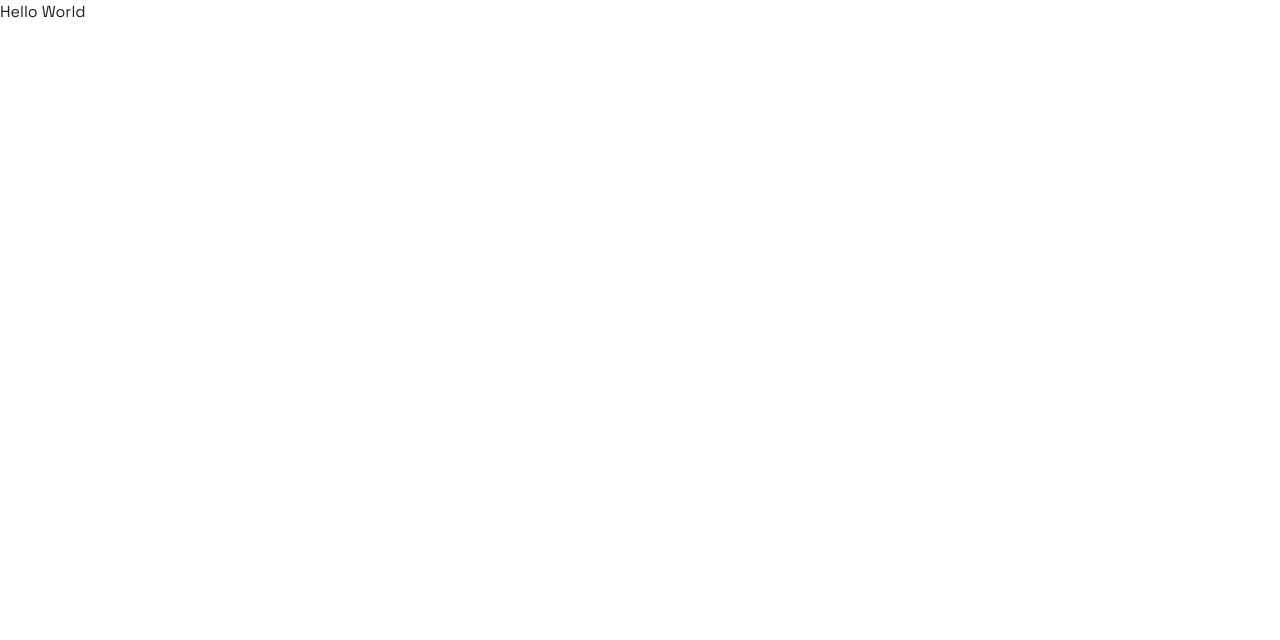
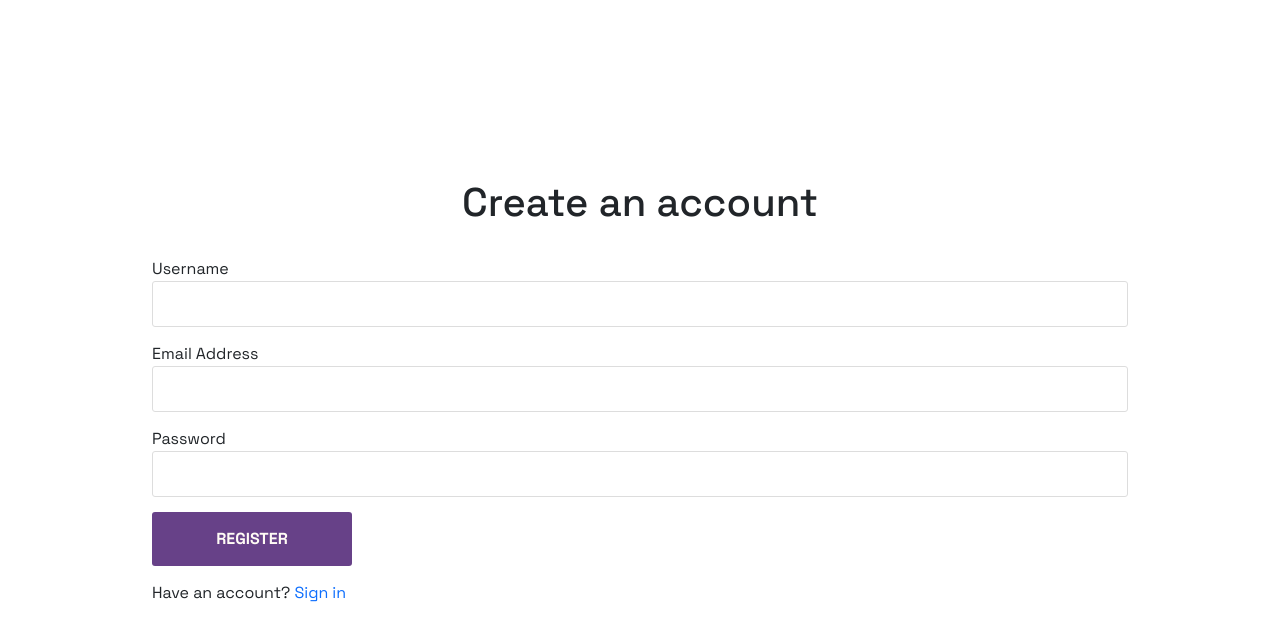
Before and after one commit to ConMan7X/ParmiWebsite, a React (Vite) app in the folder client/: page /register in a window 1280 px wide. Shown: the top 640 px of the page. Built offline with nearby package versions, Linux system fonts and the light colour scheme.

Commit message:
added components

```diff
--- a/client/src/App.tsx
+++ b/client/src/App.tsx
@@ -1,9 +1,29 @@
-function App() {
+import { BrowserRouter, Route, Routes } from "react-router-dom";
+
+import Register from "./components/Register";
+
+import Login from "./components/Login";
+
+import Home from "./components/Home";
+
+import Replies from "./components/Replies";
+
+const App = () => {
   return (
     <div>
-      <p>Hello World</p>
+      <BrowserRouter>
+        <Routes>
+          <Route path="/" element={<Login />} />
+
+          <Route path="/register" element={<Register />} />
+
+          <Route path="/dashboard" element={<Home />} />
+
+          <Route path="/:id/replies" element={<Replies />} />
+        </Routes>
+      </BrowserRouter>
     </div>
   );
-}
+};
 
 export default App;
--- /dev/null
+++ b/client/src/components/Home.tsx
@@ -0,0 +1,43 @@
+import { useState } from "react";
+
+import Nav from "./Nav";
+
+const Home = () => {
+  const [thread, setThread] = useState("");
+
+  const handleSubmit = (e) => {
+    e.preventDefault();
+
+    console.log({ thread });
+
+    setThread("");
+  };
+
+  return (
+    <>
+      <Nav />
+
+      <main className="home">
+        <h2 className="homeTitle">Create a Thread</h2>
+
+        <form className="homeForm" onSubmit={handleSubmit}>
+          <div className="home__container">
+            <label htmlFor="thread">Title / Description</label>
+
+            <input
+              type="text"
+              name="thread"
+              required
+              value={thread}
+              onChange={(e) => setThread(e.target.value)}
+            />
+          </div>
+
+          <button className="homeBtn">CREATE THREAD</button>
+        </form>
+      </main>
+    </>
+  );
+};
+
+export default Home;
--- /dev/null
+++ b/client/src/components/Login.tsx
@@ -0,0 +1,57 @@
+import { useState } from "react";
+
+import { Link, useNavigate } from "react-router-dom";
+
+const Login = () => {
+  const [email, setEmail] = useState("");
+
+  const [password, setPassword] = useState("");
+
+  const handleSubmit = (e) => {
+    e.preventDefault();
+
+    console.log({ email, password });
+
+    setEmail("");
+
+    setPassword("");
+  };
+
+  return (
+    <main className="login">
+      <h1 className="loginTitle">Log into your account</h1>
+
+      <form className="loginForm" onSubmit={handleSubmit}>
+        <label htmlFor="email">Email Address</label>
+
+        <input
+          type="text"
+          name="email"
+          id="email"
+          required
+          value={email}
+          onChange={(e) => setEmail(e.target.value)}
+        />
+
+        <label htmlFor="password">Password</label>
+
+        <input
+          type="password"
+          name="password"
+          id="password"
+          required
+          value={password}
+          onChange={(e) => setPassword(e.target.value)}
+        />
+
+        <button className="loginBtn">SIGN IN</button>
+
+        <p>
+          Don't have an account? <Link to="/register">Create one</Link>
+        </p>
+      </form>
+    </main>
+  );
+};
+
+export default Login;
--- /dev/null
+++ b/client/src/components/Nav.tsx
@@ -0,0 +1,17 @@
+const Nav = () => {
+  const signOut = () => {
+    alert("User signed out!");
+  };
+
+  return (
+    <nav className="navbar">
+      <h2>Threadify</h2>
+
+      <div className="navbarRight">
+        <button onClick={signOut}>Sign out</button>
+      </div>
+    </nav>
+  );
+};
+
+export default Nav;
--- /dev/null
+++ b/client/src/components/Register.tsx
@@ -0,0 +1,72 @@
+import { useState } from "react";
+
+import { Link, useNavigate } from "react-router-dom";
+
+const Register = () => {
+  const [username, setUsername] = useState("");
+
+  const [email, setEmail] = useState("");
+
+  const [password, setPassword] = useState("");
+
+  const handleSubmit = (e) => {
+    e.preventDefault();
+
+    console.log({ username, email, password });
+
+    setEmail("");
+
+    setUsername("");
+
+    setPassword("");
+  };
+
+  return (
+    <main className="register">
+      <h1 className="registerTitle">Create an account</h1>
+
+      <form className="registerForm" onSubmit={handleSubmit}>
+        <label htmlFor="username">Username</label>
+
+        <input
+          type="text"
+          name="username"
+          id="username"
+          required
+          value={username}
+          onChange={(e) => setUsername(e.target.value)}
+        />
+
+        <label htmlFor="email">Email Address</label>
+
+        <input
+          type="text"
+          name="email"
+          id="email"
+          required
+          value={email}
+          onChange={(e) => setEmail(e.target.value)}
+        />
+
+        <label htmlFor="password">Password</label>
+
+        <input
+          type="password"
+          name="password"
+          id="password"
+          required
+          value={password}
+          onChange={(e) => setPassword(e.target.value)}
+        />
+
+        <button className="registerBtn">REGISTER</button>
+
+        <p>
+          Have an account? <Link to="/">Sign in</Link>
+        </p>
+      </form>
+    </main>
+  );
+};
+
+export default Register;
```
Also changed, not shown: client/src/components/Replies.tsx (added).
